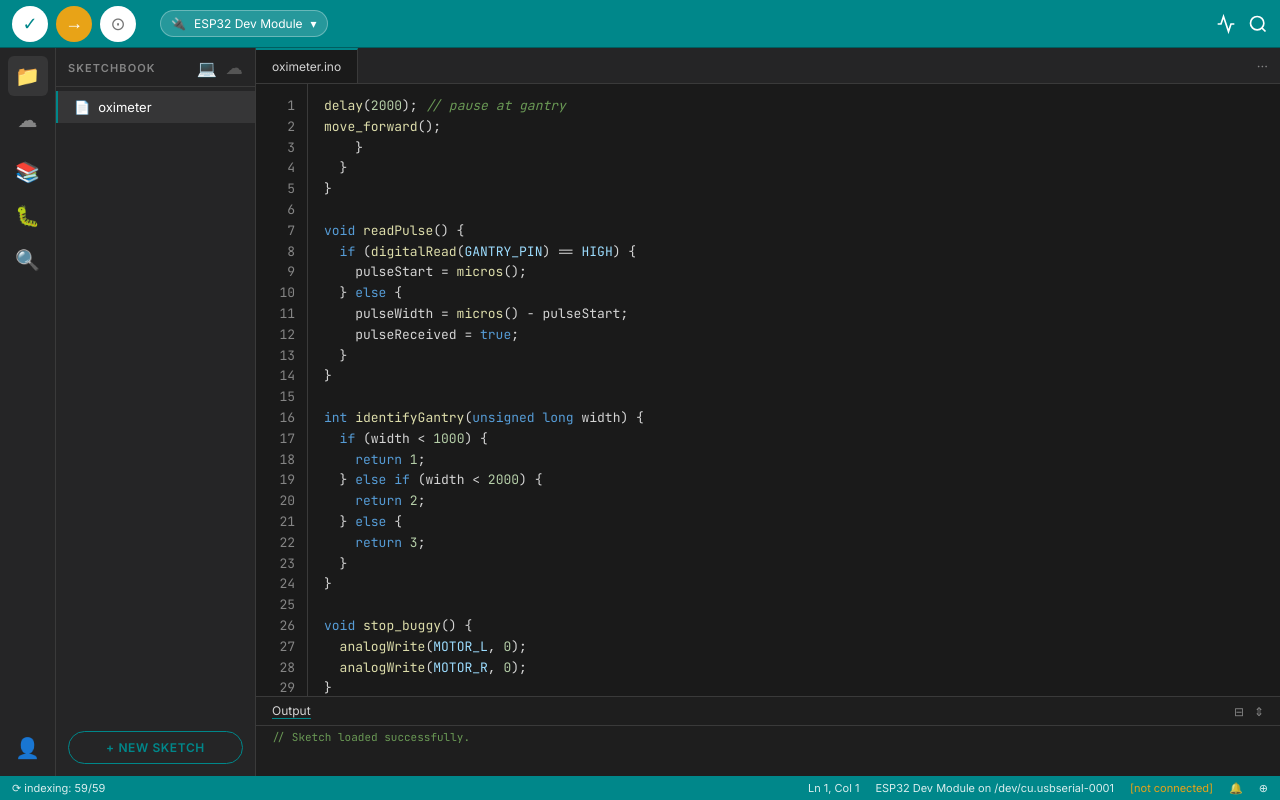
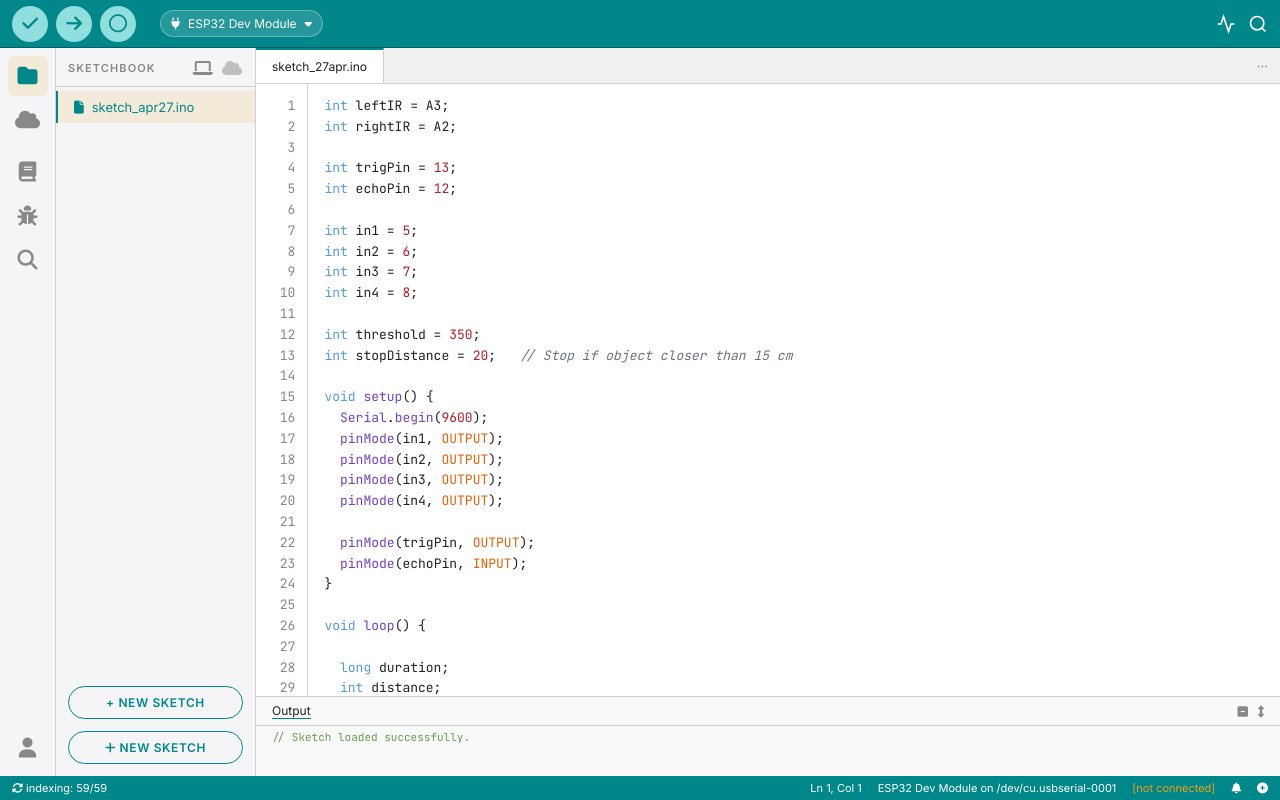
Before and after one commit to sawaransh/arduino, a plain HTML site: page index.html in a window 1280 px wide. Drawn offline with Linux system fonts and the light colour scheme.

Commit message:
Refactor HTML and CSS for improved styling

```diff
--- a/index.html
+++ b/index.html
@@ -3,7 +3,8 @@
 <head>
 <meta charset="UTF-8">
 <meta name="viewport" content="width=device-width, initial-scale=1.0">
-<title>Arduino IDE - oximeter.ino</title>
+<title>Arduino IDE</title>
+<link rel="stylesheet" href="https://cdnjs.cloudflare.com/ajax/libs/font-awesome/6.5.0/css/all.min.css">
 <style>
   @import url('https://fonts.googleapis.com/css2?family=JetBrains+Mono:wght@400;500;600&family=Inter:wght@400;500;600&display=swap');
 
@@ -11,29 +12,29 @@
 
   :root {
     --bg-toolbar: #00878A;
-    --bg-sidebar: #1e1e1e;
-    --bg-editor: #1a1a1a;
-    --bg-panel: #252526;
-    --bg-tab: #2d2d2d;
-    --bg-tab-active: #1a1a1a;
-    --bg-line-num: #1a1a1a;
-    --border: #3a3a3a;
-    --text-primary: #d4d4d4;
-    --text-secondary: #858585;
-    --text-sidebar: #cccccc;
+    --bg-sidebar: #f5f5f7;
+    --bg-editor: #fff;
+    --bg-panel: #f0f0f0;
+    --bg-tab: #e0e0e0;
+    --bg-tab-active: #fff;
+    --bg-line-num: #f5f5f7;
+    --border: #d0d0d0;
+    --text-primary: #222;
+    --text-secondary: #888;
+    --text-sidebar: #444;
     --accent: #00878A;
-    --accent2: #e8a317;
+    --accent2: #4ee6e9;
 
-    --syn-keyword: #569cd6;
-    --syn-type: #4ec9b0;
-    --syn-function: #dcdcaa;
-    --syn-number: #b5cea8;
-    --syn-string: #ce9178;
-    --syn-comment: #6a9955;
-    --syn-operator: #d4d4d4;
-    --syn-punctuation: #d4d4d4;
-    --syn-constant: #9cdcfe;
-    --syn-builtin: #c586c0;
+    --syn-keyword: #005cc5;
+    --syn-type: #22863a;
+    --syn-function: #6f42c1;
+    --syn-number: #b31d28;
+    --syn-string: #032f62;
+    --syn-comment: #6a737d;
+    --syn-operator: #222;
+    --syn-punctuation: #222;
+    --syn-constant: #e36209;
+    --syn-builtin: #005cc5;
   }
 
   body {
@@ -68,9 +69,9 @@
     font-size: 18px;
   }
   .toolbar-btn:hover { opacity: 0.8; }
-  .btn-check { background: #fff; color: #00878A; }
-  .btn-upload { background: #e8a317; color: #fff; }
-  .btn-debug { background: #fff; color: #777; }
+  .btn-check { background: #90dede; color: #00878A; }
+  .btn-upload { background: #90dede; color: #00878A; }
+  .btn-debug { background: #90dede; color: #00878A; }
 
   .board-select {
     margin-left: 16px;
@@ -100,7 +101,7 @@
   /* SIDEBAR */
   .sidebar {
     width: 56px;
-    background: #252526;
+    background: var(--bg-sidebar);
     border-right: 1px solid var(--border);
     display: flex;
     flex-direction: column;
@@ -119,8 +120,8 @@
     transition: all 0.15s;
   }
   .sidebar-icon:hover, .sidebar-icon.active {
-    background: rgba(255,255,255,0.08);
-    color: #fff;
+    background: #e8a31722;
+    color: var(--accent);
   }
   .sidebar-icon.active { color: var(--accent); }
   .sidebar-bottom { margin-top: auto; }
@@ -128,12 +129,66 @@
   /* FILE PANEL */
   .file-panel {
     width: 200px;
-    background: #252526;
+    background: var(--bg-sidebar);
     border-right: 1px solid var(--border);
     display: flex;
     flex-direction: column;
     flex-shrink: 0;
     overflow: hidden;
+    transition: width 0.3s ease, margin 0.3s ease;
+  }
+  .file-panel.collapsed {
+    width: 0;
+    margin-left: 0;
+    overflow: hidden;
+    border-right: none;
+  }
+  .file-panel.collapsed > * {
+    display: none;
+  }
+  @media (max-width: 768px) {
+    .file-panel {
+      position: absolute;
+      top: 0;
+      left: 56px;
+      bottom: 0;
+      z-index: 100;
+      width: 200px;
+      box-shadow: 2px 0 8px rgba(0,0,0,0.2);
+    }
+    .file-panel.collapsed {
+      left: 0;
+    }
+    .editor-tab {
+      padding: 0 10px;
+      font-size: 11px;
+    }
+    .tab-menu {
+      display: none;
+    }
+    .board-select {
+      display: none;
+    }
+    .toolbar-right svg {
+      display: none;
+    }
+    .status-right span:not(:first-child) {
+      display: none;
+    }
+    .status-left span:first-child {
+      display: none;
+    }
+    .output-panel {
+      height: 60px;
+    }
+    .sidebar {
+      width: 48px;
+    }
+    .sidebar-icon {
+      width: 36px;
+      height: 36px;
+      font-size: 18px;
+    }
   }
   .panel-header {
     padding: 10px 12px 8px;
@@ -178,9 +233,9 @@
   }
   .file-item:hover { background: rgba(255,255,255,0.05); }
   .file-item.active {
-    background: rgba(255,255,255,0.08);
+    background: #e8a31722;
     border-left-color: var(--accent);
-    color: #fff;
+    color: var(--accent);
   }
 
   /* EDITOR */
@@ -289,7 +344,7 @@
   /* OUTPUT PANEL */
   .output-panel {
     height: 80px;
-    background: #1e1e1e;
+    background: #f9f9f9;
     border-top: 1px solid var(--border);
     display: flex;
     flex-direction: column;
@@ -321,7 +376,7 @@
     display: flex; align-items: center;
     padding: 0 12px;
     font-size: 11px;
-    color: rgba(255,255,255,0.85);
+    color: #fff;
     gap: 16px;
     flex-shrink: 0;
   }
@@ -330,13 +385,13 @@
 
   /* Syntax colors */
   .kw  { color: #569cd6; }
-  .typ { color: #4ec9b0; }
-  .fn  { color: #dcdcaa; }
-  .num { color: #b5cea8; }
-  .str { color: #ce9178; }
-  .cmt { color: #6a9955; font-style: italic; }
-  .con { color: #9cdcfe; }
-  .mac { color: #c586c0; }
+  .typ { color: var(--syn-type); }
+  .fn  { color: var(--syn-function); }
+  .num { color: var(--syn-number); }
+  .str { color: var(--syn-string); }
+  .cmt { color: var(--syn-comment); font-style: italic; }
+  .con { color: var(--syn-constant); }
+  .mac { color: var(--syn-builtin); }
 
   /* Scrollbar */
   ::-webkit-scrollbar { width: 8px; height: 8px; }
@@ -366,14 +421,14 @@
 
 <!-- TOOLBAR -->
 <div class="toolbar">
-  <button class="toolbar-btn btn-check" title="Verify">✓</button>
-  <button class="toolbar-btn btn-upload" title="Upload">→</button>
-  <button class="toolbar-btn btn-debug" title="Debugger">⊙</button>
+  <button class="toolbar-btn btn-check" title="Verify"><i class="fas fa-check"></i></button>
+  <button class="toolbar-btn btn-upload" title="Upload"><i class="fas fa-arrow-right"></i></button>
+  <button class="toolbar-btn btn-debug" title="Debugger"><i class="far fa-circle"></i></button>
 
   <div class="board-select">
-    <span>🔌</span>
+    <span><i class="fas fa-plug"></i></span>
     <span>ESP32 Dev Module</span>
-    <span>▾</span>
+    <span><i class="fas fa-caret-down"></i></span>
   </div>
 
   <div class="toolbar-right">
@@ -387,12 +442,12 @@
 
   <!-- SIDEBAR -->
   <div class="sidebar">
-    <div class="sidebar-icon active" title="Files">📁</div>
-    <div class="sidebar-icon" title="Cloud">☁</div>
-    <div class="sidebar-icon" style="margin-top:8px" title="Libraries">📚</div>
-    <div class="sidebar-icon" title="Debug">🐛</div>
-    <div class="sidebar-icon" title="Search">🔍</div>
-    <div class="sidebar-icon sidebar-bottom" title="Account">👤</div>
+    <div class="sidebar-icon active" title="Files" id="folderToggle"><i class="fas fa-folder"></i></div>
+    <div class="sidebar-icon" title="Cloud"><i class="fas fa-cloud"></i></div>
+    <div class="sidebar-icon" style="margin-top:8px" title="Libraries"><i class="fas fa-book"></i></div>
+    <div class="sidebar-icon" title="Debug"><i class="fas fa-bug"></i></div>
+    <div class="sidebar-icon" title="Search"><i class="fas fa-magnifying-glass"></i></div>
+    <div class="sidebar-icon sidebar-bottom" title="Account"><i class="fas fa-user"></i></div>
   </div>
 
   <!-- FILE PANEL -->
@@ -400,26 +455,27 @@
     <div class="panel-header">
       Sketchbook
       <div style="display:flex;gap:8px;font-size:16px">
-        <span style="cursor:pointer;opacity:1">💻</span>
-        <span style="cursor:pointer;opacity:0.5">☁</span>
+        <span style="cursor:pointer;opacity:1"><i class="fas fa-laptop"></i></span>
+        <span style="cursor:pointer;opacity:0.5"><i class="fas fa-cloud"></i></span>
       </div>
     </div>
 
     <div style="flex:1;overflow-y:auto;padding-top:4px">
       <div class="file-item active">
-        <span>📄</span>
-        oximeter
+        <span><i class="fas fa-file"></i></span>
+        sketch_apr27.ino
       </div>
     </div>
 
     <button class="new-sketch-btn">+ New Sketch</button>
+  <button class="new-sketch-btn"><i class="fas fa-plus"></i> New Sketch</button>
   </div>
 
   <!-- EDITOR AREA -->
   <div class="editor-area">
 
     <div class="tab-bar">
-      <div class="editor-tab active">oximeter.ino</div>
+      <div class="editor-tab active">sketch_27apr.ino</div>
       <div class="tab-menu">···</div>
     </div>
 
@@ -435,8 +491,8 @@
       <div class="output-header">
         <span class="active">Output</span>
         <div class="output-actions">
-          <span title="Clear">⊟</span>
-          <span title="Toggle">⇕</span>
+          <span title="Clear"><i class="fas fa-minus-square"></i></span>
+          <span title="Toggle"><i class="fas fa-arrows-alt-v"></i></span>
         </div>
       </div>
       <div class="output-body" id="outputBody"></div>
@@ -448,52 +504,118 @@
 <!-- STATUS BAR -->
 <div class="status-bar">
   <div class="status-left">
-    <span>⟳ indexing: <span id="indexCount">0</span>/59</span>
+    <span><i class="fas fa-rotate"></i> indexing: <span id="indexCount">0</span>/59</span>
   </div>
   <div class="status-right">
     <span id="cursorPos">Ln 1, Col 1</span>
     <span>ESP32 Dev Module on /dev/cu.usbserial-0001</span>
     <span style="color:#e8a317">[not connected]</span>
-    <span>🔔</span>
-    <span>⊕</span>
+    <span><i class="fas fa-bell"></i></span>
+    <span><i class="fas fa-plus-circle"></i></span>
   </div>
 </div>
 
 <script>
-const defaultCode = `delay(2000); // pause at gantry
-move_forward();
-    }
+const defaultCode = `int leftIR = A3;
+int rightIR = A2;
+
+int trigPin = 13;
+int echoPin = 12;
+
+int in1 = 5;
+int in2 = 6;
+int in3 = 7;
+int in4 = 8;
+
+int threshold = 350;
+int stopDistance = 20;   // Stop if object closer than 15 cm
+
+void setup() {
+  Serial.begin(9600);
+  pinMode(in1, OUTPUT);
+  pinMode(in2, OUTPUT);
+  pinMode(in3, OUTPUT);
+  pinMode(in4, OUTPUT);
+
+  pinMode(trigPin, OUTPUT);
+  pinMode(echoPin, INPUT);
+}
+
+void loop() {
+
+  long duration;
+  int distance;
+
+  // Ultrasonic trigger
+  digitalWrite(trigPin, LOW);
+  delayMicroseconds(2);
+
+  digitalWrite(trigPin, HIGH);
+  delayMicroseconds(10);
+  digitalWrite(trigPin, LOW);
+
+  duration = pulseIn(echoPin, HIGH);
+  distance = duration * 0.034 / 2;
+
+  //  Stop if obstacle detected
+  if (distance > 0 && distance < stopDistance) {
+    stopMotors();
+    Serial.print("Obstacle detected at distance: ");
+    Serial.print(distance);
+    Serial.println(" cm");
+
+    delay(500); // small delay to avoid flooding serial monitor
+    return;
+  }
+
+  // Line follow logic
+  int leftValue = analogRead(leftIR);
+  int rightValue = analogRead(rightIR);
+
+  bool leftWhite = leftValue > threshold;
+  bool rightWhite = rightValue > threshold;
+
+  if (leftWhite && rightWhite) {
+    moveForward();
+  }
+  else if (leftWhite && !rightWhite) {
+    turnLeft();
+  }
+  else if (!leftWhite && rightWhite) {
+    turnRight();
+  }
+  else {
+    stopMotors();
   }
 }
 
-void readPulse() {
-  if (digitalRead(GANTRY_PIN) == HIGH) {
-    pulseStart = micros();
-  } else {
-    pulseWidth = micros() - pulseStart;
-    pulseReceived = true;
-  }
+void moveForward() {
+  digitalWrite(in1, HIGH);
+  digitalWrite(in2, LOW);
+  digitalWrite(in3, LOW);
+  digitalWrite(in4, HIGH);
 }
 
-int identifyGantry(unsigned long width) {
-  if (width < 1000) {
-    return 1;
-  } else if (width < 2000) {
-    return 2;
-  } else {
-    return 3;
-  }
+void turnLeft() {
+  digitalWrite(in1, LOW);
+  digitalWrite(in2, LOW);
+  digitalWrite(in3, LOW);
+  digitalWrite(in4, HIGH);
 }
 
-void stop_buggy() {
-  analogWrite(MOTOR_L, 0);
-  analogWrite(MOTOR_R, 0);
+void turnRight() {
+  digitalWrite(in1, HIGH);
+  digitalWrite(in2, LOW);
+  digitalWrite(in3, LOW);
+  digitalWrite(in4, LOW);
 }
 
-void move_forward() {
-  analogWrite(MOTOR_L, 150);
-  analogWrite(MOTOR_R, 150);
-}`;
+void stopMotors() {
+  digitalWrite(in1, LOW);
+  digitalWrite(in2, LOW);
+  digitalWrite(in3, LOW);
+  digitalWrite(in4, LOW);
+}   `;
 
 const textarea = document.getElementById('codeInput');
 const display = document.getElementById('codeDisplay');
```
